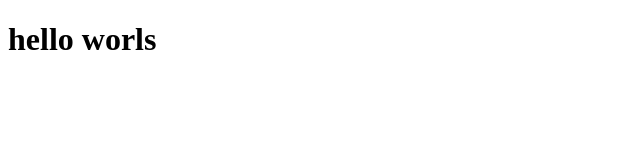
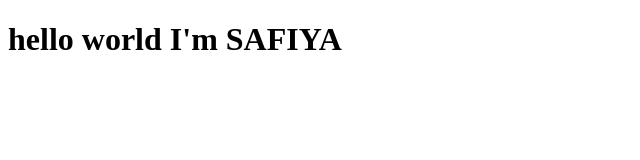
Before and after one commit to safshaikh/dev-gemini-redhat, a plain HTML site: page index.html in a window 1280 px wide. Shown: the whole page, without its empty margins (0-640 px from the left). Drawn offline with Linux system fonts and the light colour scheme.

Commit message:
Update index.html

```diff
--- a/index.html
+++ b/index.html
@@ -6,6 +6,6 @@
     <title>Hello World</title>
 </head>
 <body>
-    <h1>hello worls</h1>
+    <h1>hello world I'm SAFIYA</h1>
 </body>
 </html>
```
